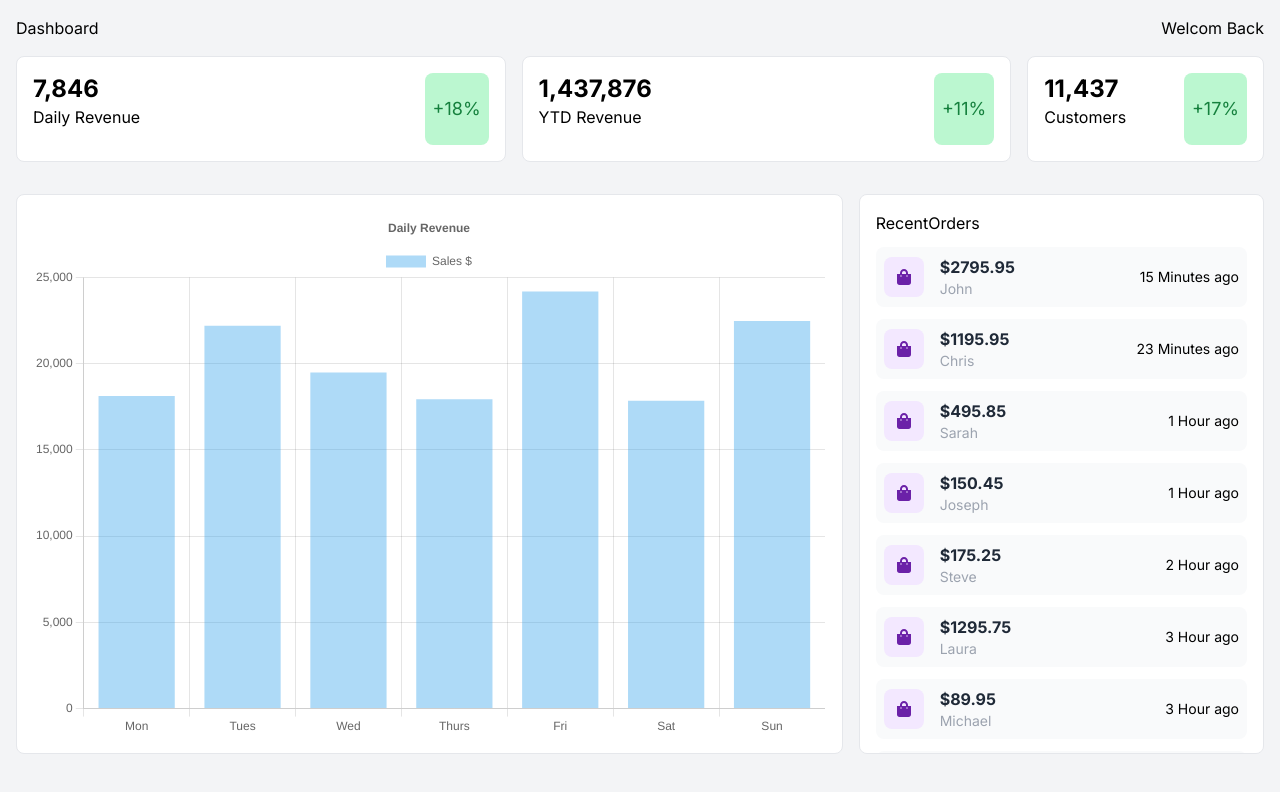
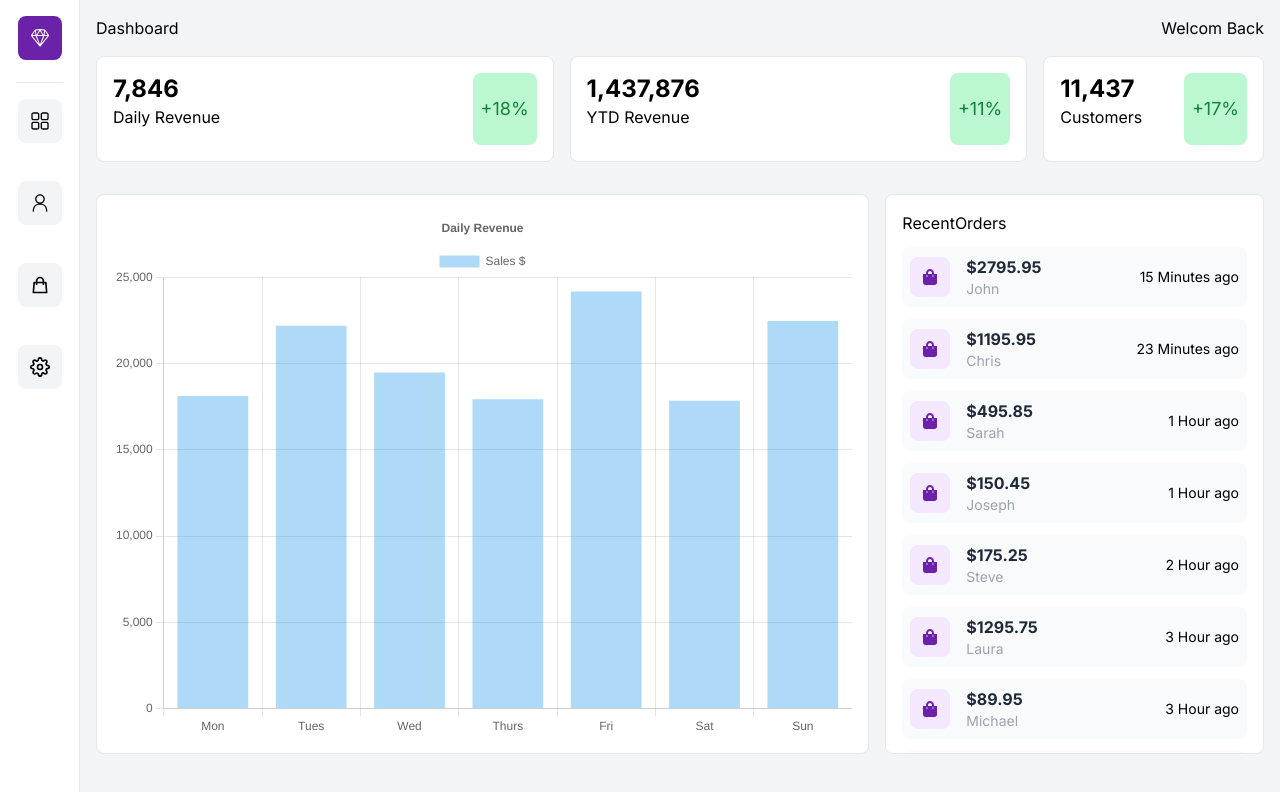
Before and after one commit to shanerbergman/next-tailwind-dashborad, a Next.js app: page / in a window 1280 px wide. Shown: the top 792 px of the page. Built offline with nearby package versions, Linux system fonts and the light colour scheme.

Commit message:
add tempalte

```diff
--- /dev/null
+++ b/app/template.jsx
@@ -0,0 +1,10 @@
+import React from "react";
+import Sidebar from "./components/Sidebar";
+
+export default function Template({ children }) {
+  return (
+    <>
+      <Sidebar>{children}</Sidebar>
+    </>
+  );
+}
```
